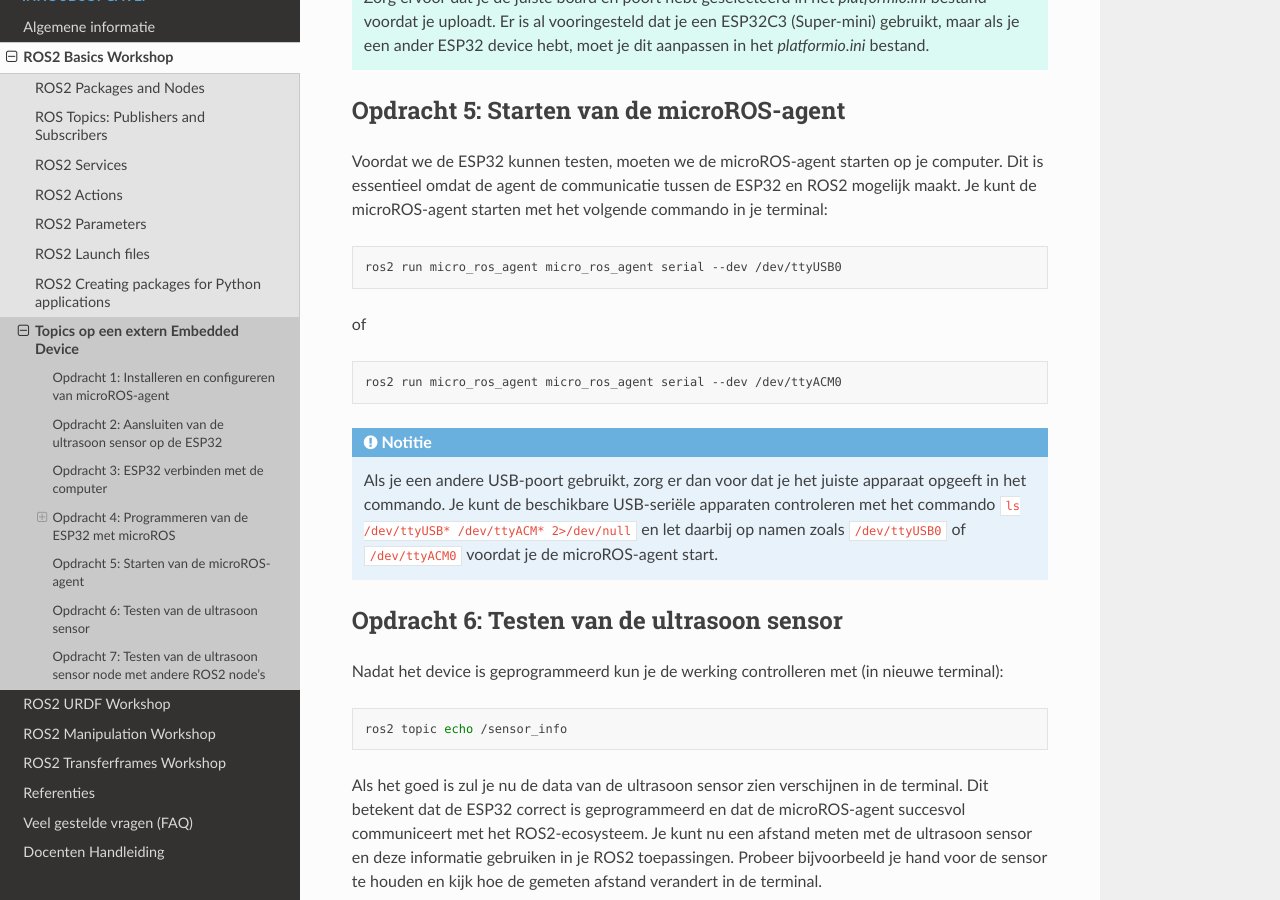
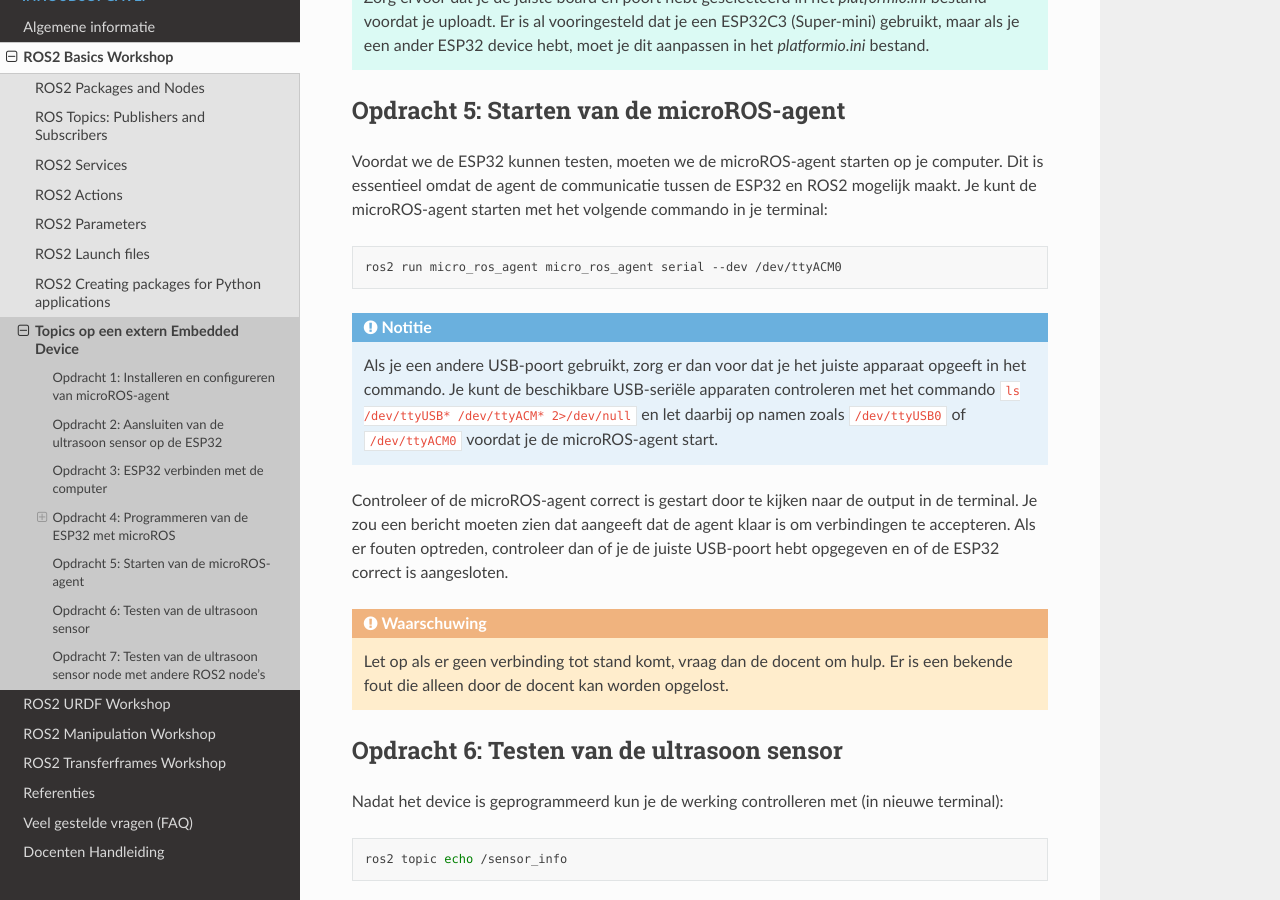
Before and after one commit to AvansMechatronica/ROS2_industrial_workshop, a Sphinx documentation site: the page built from documentation/1_basics/ESP32/ultrasonic_sensor.md, in a window 1280 px wide and 900 px high, scrolled down 4912 px. Built offline with Sphinx 7.4.7 and the Read the Docs theme 3.1.0, drawn with Linux system fonts in a browser that asks for light colours.

Commit message:
20260506

````diff
--- a/documentation/1_basics/ESP32/ultrasonic_sensor.md
+++ b/documentation/1_basics/ESP32/ultrasonic_sensor.md
@@ -102,11 +102,6 @@ Zorg ervoor dat je de juiste board en poort hebt geselecteerd in het *platformio
 ## Opdracht 5: Starten van de microROS-agent
 Voordat we de ESP32 kunnen testen, moeten we de microROS-agent starten op je computer. Dit is essentieel omdat de agent de communicatie tussen de ESP32 en ROS2 mogelijk maakt. Je kunt de microROS-agent starten met het volgende commando in je terminal:
 
-```bash
-ros2 run micro_ros_agent micro_ros_agent serial --dev /dev/ttyUSB0
-```
-
-of
 
 ```bash
 ros2 run micro_ros_agent micro_ros_agent serial --dev /dev/ttyACM0
@@ -116,6 +111,11 @@ ros2 run micro_ros_agent micro_ros_agent serial --dev /dev/ttyACM0
 Als je een andere USB-poort gebruikt, zorg er dan voor dat je het juiste apparaat opgeeft in het commando. Je kunt de beschikbare USB-seriële apparaten controleren met het commando `ls /dev/ttyUSB* /dev/ttyACM* 2>/dev/null` en let daarbij op namen zoals `/dev/ttyUSB0` of `/dev/ttyACM0` voordat je de microROS-agent start.
 :::
 
+Controleer of de microROS-agent correct is gestart door te kijken naar de output in de terminal. Je zou een bericht moeten zien dat aangeeft dat de agent klaar is om verbindingen te accepteren. Als er fouten optreden, controleer dan of je de juiste USB-poort hebt opgegeven en of de ESP32 correct is aangesloten.
+
+:::{warning}
+Let op als er geen verbinding tot stand komt, vraag dan de docent om hulp. Er is een bekende fout die alleen door de docent kan worden opgelost.
+:::
 
 ## Opdracht 6: Testen van de ultrasoon sensor
 Nadat het device is geprogrammeerd kun je de werking controlleren met (in nieuwe terminal):
````
